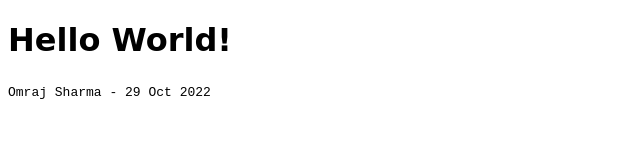
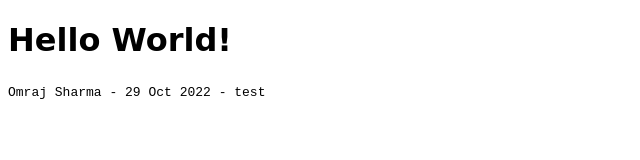
Before and after one commit to omraj-test/hello-world, a plain HTML site: page index.html in a window 1280 px wide. Shown: the full height of the page, 0-640 px from the left. Drawn offline with Linux system fonts and the light colour scheme; a web font is replaced by a local one.

Commit message:
Update index.html

```diff
--- a/index.html
+++ b/index.html
@@ -9,6 +9,6 @@
 </head>
 <body>
     <h1>Hello World!</h1>
-    <code>Omraj Sharma - 29 Oct 2022</code>
+    <code>Omraj Sharma - 29 Oct 2022 - test</code>
 </body>
 </html>
```
